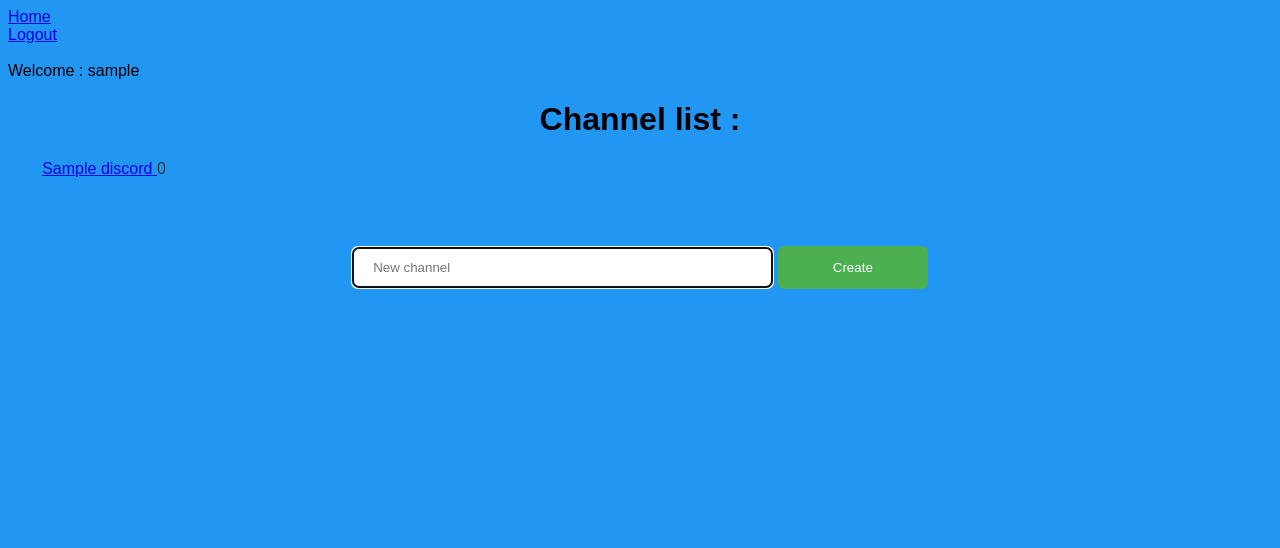
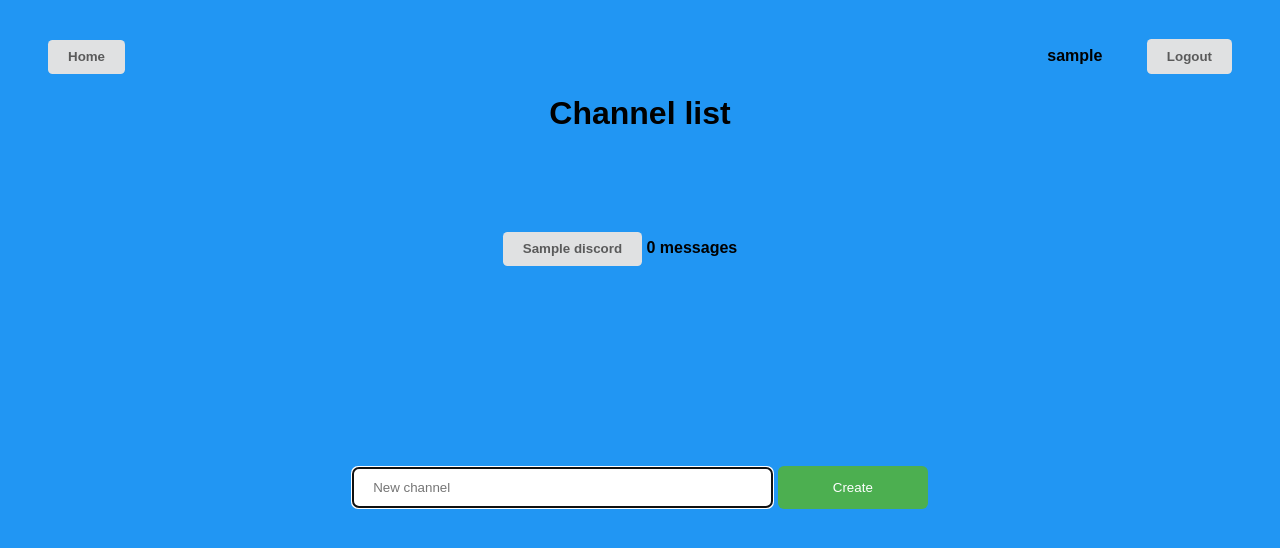
Before and after one commit to pacome35220/my_chat, a Node server app: template views/list.ejs in a window 1280 px wide. Shown: the top 548 px of the page. Run offline with Node 20, Linux system fonts and the light colour scheme; the template is opened without the code that fills it: most values are stand-ins (such as "Sample title", 1, 10 or a date in 2020).

Commit message:
so beautiful templates for /list

```diff
--- a/app.js
+++ b/app.js
@@ -39,7 +39,7 @@ app.get('/logout', function(req, res) {
 });
 
 app.get('/:name', discord.checkSignIn, function(req, res) {
-	if (req.params.name < 25 && req.params.name.match(/^[a-zA-Z]+$/)) {
+	if (req.params.name.length < 25 && req.params.name.match(/^[a-zA-Z]+$/)) {
 		if (discord.get_channel_id(req.params.name) == -1)
 			discord.add_channel(req.params.name);
 		res.render('channel.ejs', {
@@ -78,6 +78,8 @@ io.on('connection', function(socket) {
 		});
 	});
 	socket.on('message', function(data) { // data.channel, data.message
+		if (data.message.length > 240)
+			return;
 		var message = {
 			channel: data.channel,
 			name: socket.name,
--- a/package.json
+++ b/package.json
@@ -1,6 +1,6 @@
 {
 	"name": "my_chat",
-	"version": "4.2.0",
+	"version": "4.4.0",
 	"description": "A chat server with nodejs",
 	"main": "app.js",
 	"scripts": {
--- a/views/list.css
+++ b/views/list.css
@@ -3,28 +3,69 @@ body {
 	font-family: sans-serif;
 }
 
-div {
+#home .link_button {
+	margin: 40px 0 0 40px;
+	text-align: left;
+}
+
+#logout .link_button {
+	margin: -35px 40px 0 0;
+	text-align: right;
+}
+
+.link_button span {
+	margin-right: 40px;
+	font-weight: 700;
+}
+
+.link_button input {
+	cursor: pointer;
+	outline: 0;
+	border: none;
+	background: #e0e1e2 none;
+	color: rgba(0, 0, 0, .6);
+	padding: .78571429em 1.5em .78571429em;
+	font-weight: 700;
+	line-height: 1em;
+	border-radius: .28571429rem;
+}
+
+.link_button input:hover {
+	background-color: #cacbcd;
+	color: rgba(0, 0, 0, .8);
+}
+
+.link_button input:active {
+	background-color: #babbbc;
+	color: rgba(0, 0, 0, .9);
+}
+
+h1 {
+	text-align: center;
+	margin-bottom: 100px;
+}
+
+#channel_list .link_button {
+	text-align: center;
+	margin-bottom: 20px;
+}
+
+#new_channel {
+	margin-top: 200px;
 	text-align: center;
 }
 
-#channel_list {
-	width: 12em;
-	padding: 0 0 1em 0;
-	margin-bottom: 1em;
-	color: #333;
-}
-
-input {
+#new_channel input {
 	border-radius: 6px;
 }
 
-input[type=text] {
+#new_channel input[type=text] {
 	width: 30%;
 	padding: 12px 20px;
 	border: 1px solid #ccc;
 }
 
-input[type=submit] {
+#new_channel input[type=submit] {
 	width: 150px;
 	background-color: #4CAF50;
 	color: white;
@@ -33,6 +74,6 @@ input[type=submit] {
 	cursor: pointer;
 }
 
-input[type=submit]:hover {
+#new_channel input[type=submit]:hover {
 	background-color: #45a049;
 }
--- a/views/list.ejs
+++ b/views/list.ejs
@@ -4,37 +4,37 @@
 <head>
 	<meta charset="utf-8" />
 	<link rel="stylesheet" href="list.css">
-	<title>My Discord</title>
+	<title>My Discord - List</title>
 </head>
 
 <body>
-	<a href="/"> Home </a>
-	<br>
-	<a href="/logout"> Logout </a>
-	<br>
-	<br>
-	<a> Welcome : <%= username %> </a>
-	<div>
-		<h1>Channel list :</h1>
-		<ul id="channel_list">
-			<% for (var i = 0; i < discord.length; i++) { %>
-				<li>
-					<a href="/<%= discord[i].channel_name %>">
-						<%= discord[i].channel_name %>
-					</a>
-					<a>
-						<%= discord[i].history.length - 1 %>
-					</a>
-				</li>
-				<% }; %>
-		</ul>
-		<br>
-		<br>
-		<form action="/list" method="post">
-			<input type="text" name="new_channel" placeholder="New channel" size="25" autocomplete="off" autofocus required />
-			<input type="submit" value="Create" />
+	<form id="home" action="/">
+		<div class="link_button">
+			<input type="submit" value="Home" />
+		</div>
+	</form>
+
+	<form id="logout" action="/logout">
+		<div class="link_button">
+			<span> <%= username %> </span>
+			<input type="submit" value="Logout" />
+		</div>
+	</form>
+
+	<h1>Channel list</h1>
+	<% for (var i = 0; i < discord.length; i++) { %>
+		<form id="channel_list" action="/<%=discord[i].channel_name%>">
+			<div class="link_button">
+				<input type="submit" value="<%=discord[i].channel_name%>" />
+				<span> <%= discord[i].history.length - 1 %> messages </span>
+			</div>
 		</form>
-	</div>
+	<% }; %>
+
+	<form id="new_channel" action="/list" method="post">
+		<input type="text" name="new_channel" placeholder="New channel" size="25" autocomplete="off" autofocus required />
+		<input type="submit" value="Create" />
+	</form>
 </body>
 
 </html>
```
Also changed, not shown: CHANGELOG.md, 2 other files.
